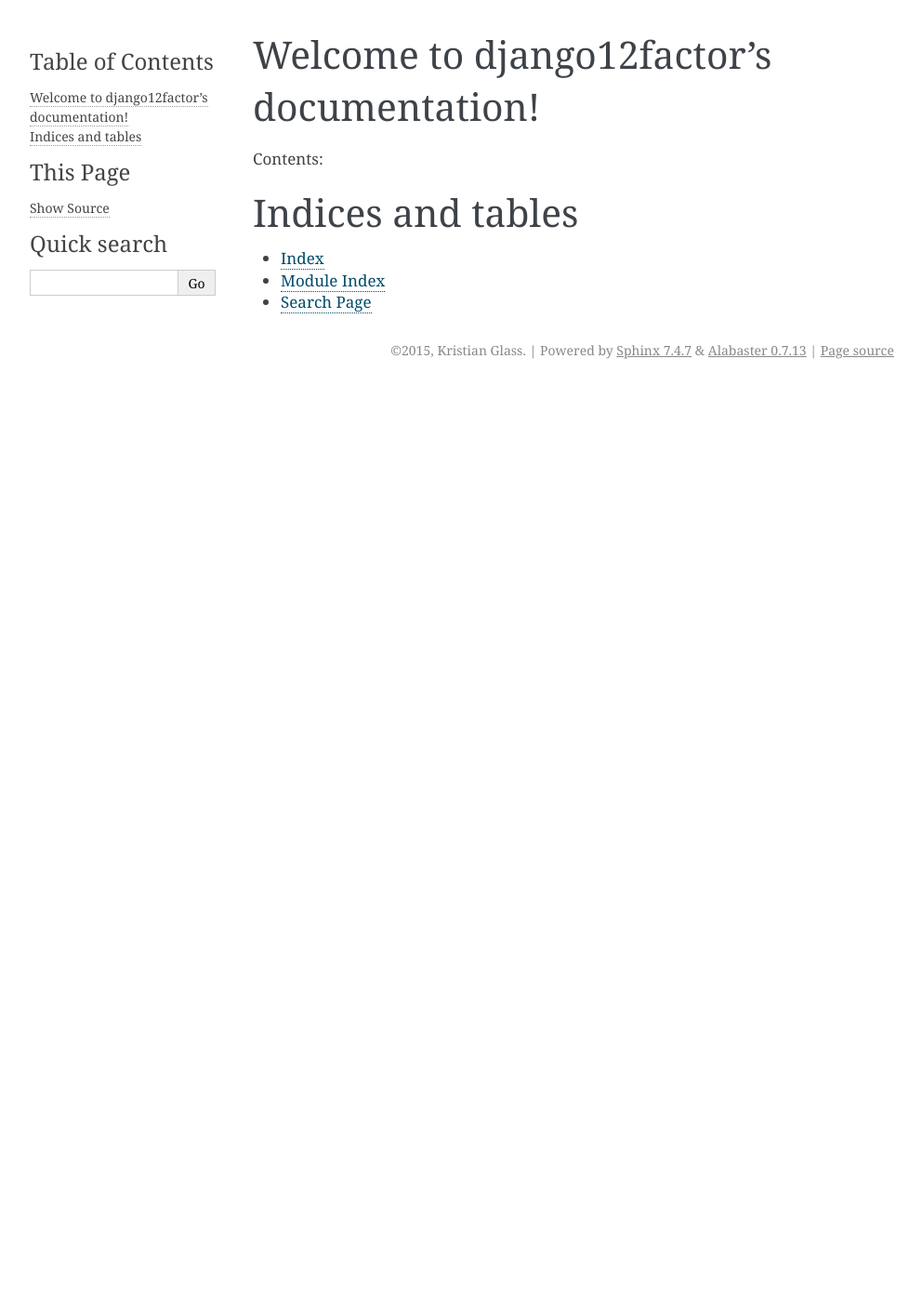
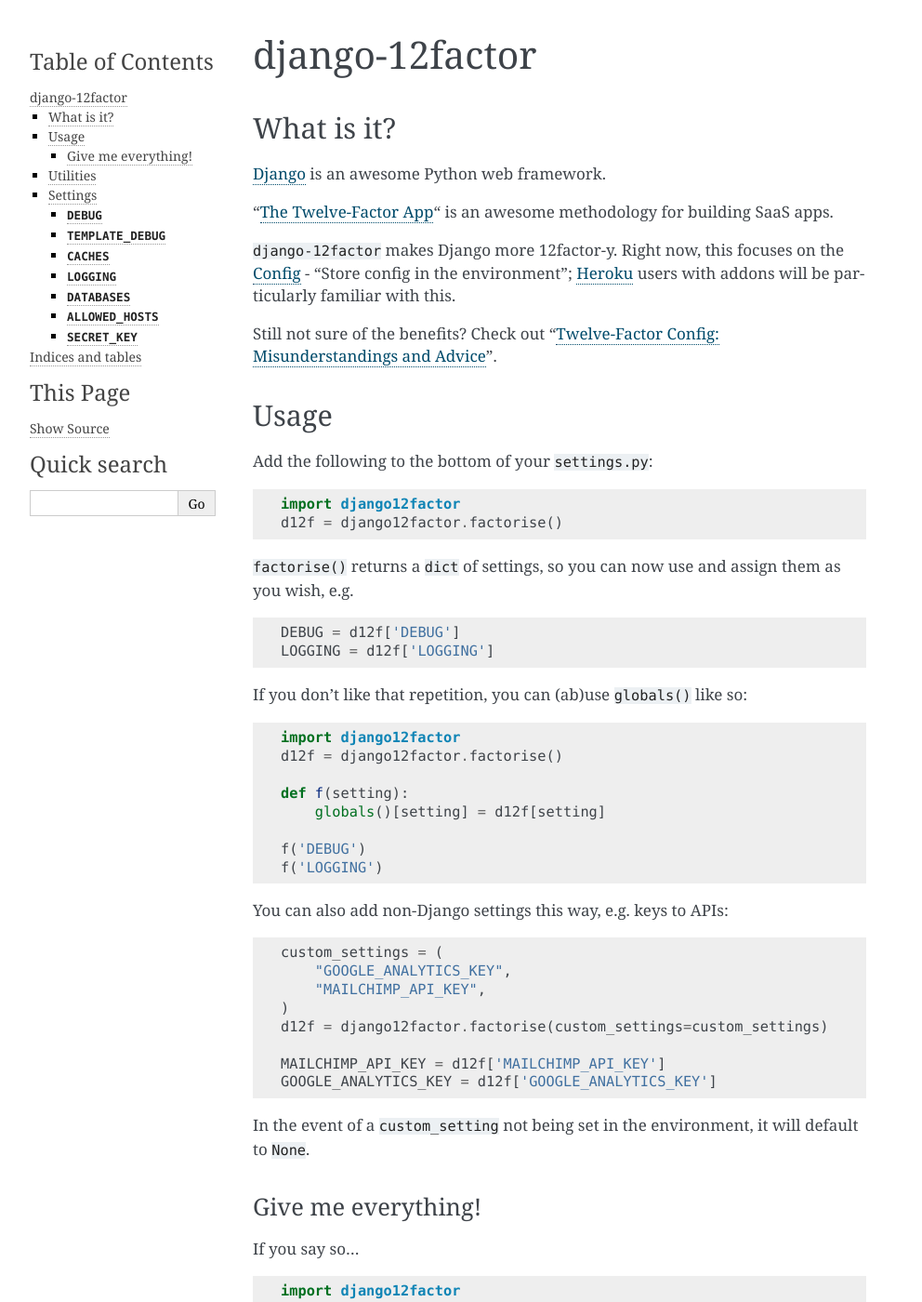
Before and after one commit to doismellburning/django12factor, a Sphinx documentation site: the page built from docs/index.rst, in a window 1280 px wide and 1400 px high. Shown: the whole window at 93% size, without its empty margins (148-1140 px from the left). Built offline with Sphinx 7.4.7, drawn with Linux system fonts in a browser that asks for light colours; some of the changed text lies outside the part shown.

Commit message:
Copied README content to doc index

```diff
--- a/docs/index.rst
+++ b/docs/index.rst
@@ -3,14 +3,138 @@
    You can adapt this file completely to your liking, but it should at least
    contain the root `toctree` directive.
 
-Welcome to django12factor's documentation!
-==========================================
+django-12factor
+===============
 
-Contents:
+What is it?
+-----------
 
-.. toctree::
-   :maxdepth: 2
+`Django <https://www.djangoproject.com/>`__ is an awesome Python web
+framework.
 
+"`The Twelve-Factor App <http://12factor.net/>`__\ " is an awesome
+methodology for building SaaS apps.
+
+``django-12factor`` makes Django more 12factor-y. Right now, this
+focuses on the `Config <http://12factor.net/config>`__ - "Store config
+in the environment"; `Heroku <http://www.heroku.com/>`__ users with
+addons will be particularly familiar with this.
+
+Still not sure of the benefits? Check out
+"`Twelve-Factor Config: Misunderstandings and Advice <http://blog.doismellburning.co.uk/2014/10/06/twelve-factor-config-misunderstandings-and-advice/>`__".
+
+Usage
+-----
+
+Add the following to the bottom of your ``settings.py``:
+
+.. code-block:: python
+
+    import django12factor
+    d12f = django12factor.factorise()
+
+``factorise()`` returns a ``dict`` of settings, so you can now use and
+assign them as you wish, e.g.
+
+.. code-block:: python
+
+    DEBUG = d12f['DEBUG']
+    LOGGING = d12f['LOGGING']
+
+If you don't like that repetition, you can (ab)use ``globals()`` like
+so:
+
+.. code-block:: python
+
+    import django12factor
+    d12f = django12factor.factorise()
+
+    def f(setting):
+        globals()[setting] = d12f[setting]
+
+    f('DEBUG')
+    f('LOGGING')
+
+You can also add non-Django settings this way, e.g. keys to APIs:
+
+.. code-block:: python
+
+    custom_settings = (
+        "GOOGLE_ANALYTICS_KEY",
+        "MAILCHIMP_API_KEY",
+    )
+    d12f = django12factor.factorise(custom_settings=custom_settings)
+
+    MAILCHIMP_API_KEY = d12f['MAILCHIMP_API_KEY']
+    GOOGLE_ANALYTICS_KEY = d12f['GOOGLE_ANALYTICS_KEY']
+
+In the event of a ``custom_setting`` not being set in the environment, it will
+default to ``None``.
+
+Give me everything!
+~~~~~~~~~~~~~~~~~~~
+
+If you say so...
+
+.. code-block:: python
+
+    import django12factor
+    globals().update(django12factor.factorise())
+
+Utilities
+---------
+
+``django12factor.getenv_bool`` is a utility function that takes the name of an
+environment variable, and returns ``True`` _unless_ it is set to either a
+"falsey" string (e.g. ``"no"``) or not set.
+
+Settings
+--------
+
+The following settings are currently supported:
+
+``DEBUG``
+~~~~~~~~~
+
+Defaults to ``False`` for safety reasons, otherwise ``True`` unless
+``os.environ("DEBUG")`` is a "falsy" string.
+
+``TEMPLATE_DEBUG``
+~~~~~~~~~~~~~~~~~~
+
+As for ``DEBUG``, but defaults to the value of ``DEBUG``.
+
+``CACHES``
+~~~~~~~~~~
+
+Uses
+`django-cache-url <https://github.com/ghickman/django-cache-url>`__ to parse ``os.environ("CACHE_URL")``.
+
+``LOGGING``
+~~~~~~~~~~~
+
+A static ``LOGGING`` dict that configures `12factor-style logging <http://12factor.net/logs>`__.
+
+``DATABASES``
+~~~~~~~~~~~~~
+
+Uses
+`dj-database-url <https://github.com/kennethreitz/dj-database-url>`__ -
+parses ``DATABASE_URL`` if it exists, otherwise falls back to in-memory sqlite.
+
+Anything of the form ``FOO_DATABASE_URL`` will be parsed as
+``DATABASES['foo']``, allowing you to configure multiple databases via the
+environment.
+
+``ALLOWED_HOSTS``
+~~~~~~~~~~~~~~~~~
+
+Treats ``os.environ("ALLOWED_HOSTS")`` as a comma-separated list.
+
+``SECRET_KEY``
+~~~~~~~~~~~~~~
+
+Uses ``os.environ("SECRET_KEY")`` - required if ``DEBUG==False``.
 
 
 Indices and tables
```
